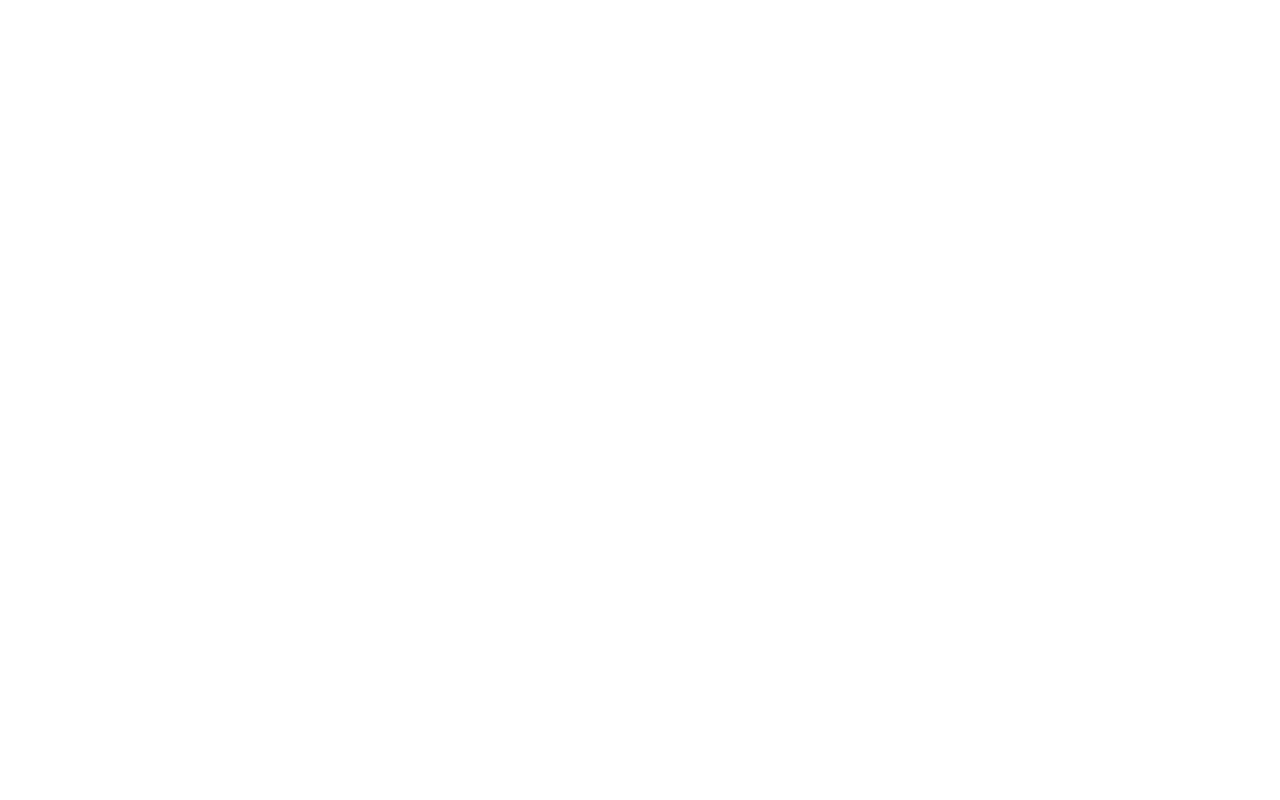
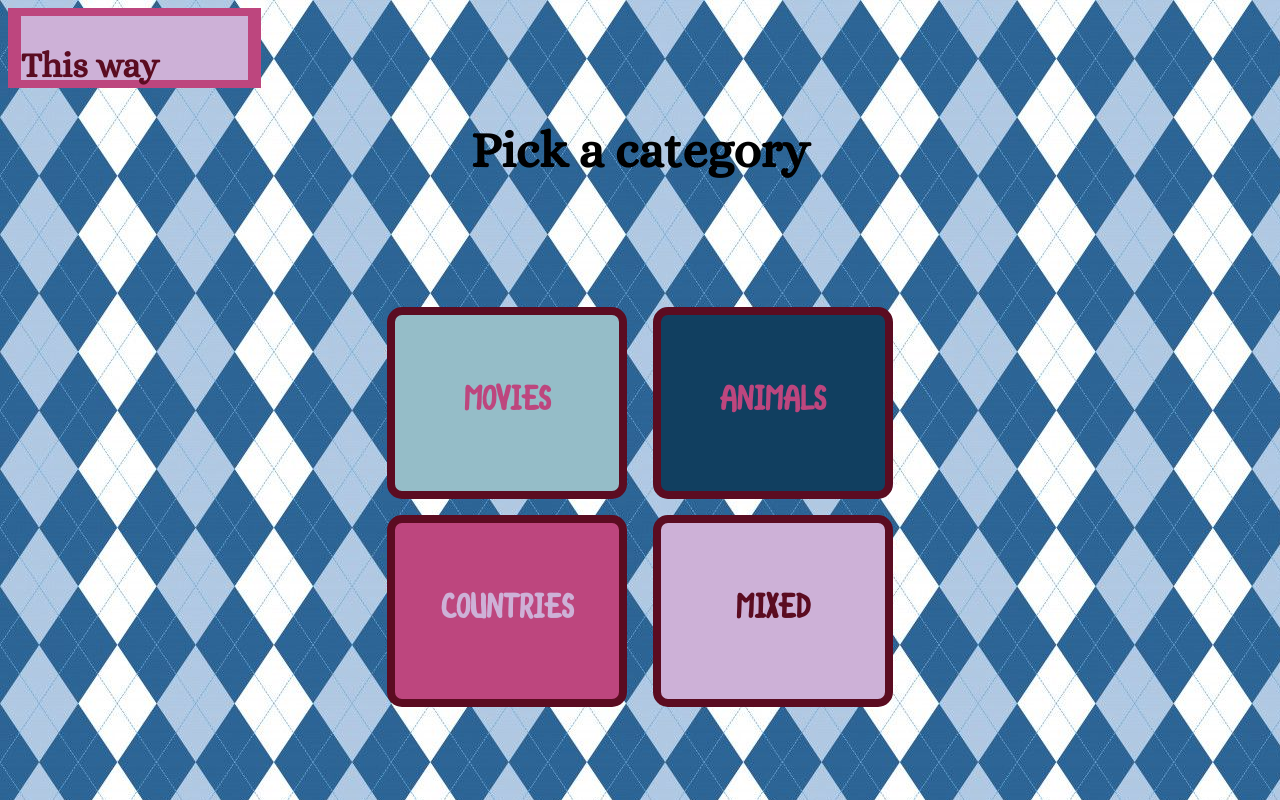
Before and after one commit to 3elinda/hangman, a plain HTML site: page html/options.html in a window 1280 px wide. Drawn offline with Linux system fonts and the light colour scheme.

Commit message:
HTML and CSS
Worked on the HTML and CSS for the options page and the hangman page.

```diff
--- /dev/null
+++ b/css/hangman.css
@@ -0,0 +1,27 @@
+:root {
+    --light-blue: #95BDC8;
+    --light-pink: #CDB1D7;
+    --light-purple: #CAAEE7;
+    --pink: #BD467E;
+    --red: #5B0C21;
+    --dark-blue: #113F60;
+}
+
+@font-face {
+  font-family: mainFont;
+  src: url(/fonts/AliceInWonderland-z051.ttf);
+}
+
+@font-face {
+  font-family: alice;
+  src: url(/fonts/Alice-Regular.ttf);
+}
+
+@font-face {
+  font-family: coolStory;
+  src: url(/fonts/coolstory\ regular.otf);
+}
+
+body{
+    background-color: var(--dark-blue);
+}
--- a/css/home.css
+++ b/css/home.css
@@ -1,6 +1,11 @@
-/* :root {
-    --main-color:;
-} */
+:root {
+    --light-blue: #95BDC8;
+    --light-pink: #CDB1D7;
+    --light-purple: #CAAEE7;
+    --pink: #BD467E;
+    --red: #5B0C21;
+    --dark-blue: #113F60;
+}
 
 @font-face {
   font-family: mainFont;
@@ -51,7 +56,13 @@ h1 {
   font-family: coolStory;
   font-weight: bold;
   font-size: 30px;
+  color: var(--red);
   padding: 3rem 2rem;
-  border: 5px solid black;
+  border: 5px solid var(--red);
   border-radius: 15px;
+  background-color: var(--light-pink);
 }
+
+a :hover{
+  cursor: pointer;
+}
--- /dev/null
+++ b/css/options.css
@@ -0,0 +1,115 @@
+:root {
+    --light-blue: #95BDC8;
+    --light-pink: #CDB1D7;
+    --light-purple: #CAAEE7;
+    --pink: #BD467E;
+    --red: #5B0C21;
+    --dark-blue: #113F60;
+}
+
+@font-face {
+  font-family: mainFont;
+  src: url(/fonts/AliceInWonderland-z051.ttf);
+}
+
+@font-face {
+  font-family: alice;
+  src: url(/fonts/Alice-Regular.ttf);
+}
+
+@font-face {
+  font-family: coolStory;
+  src: url(/fonts/coolstory\ regular.otf);
+}
+
+body{
+    background-image: url(/images/bg3.jpg);
+    /* display: flex;
+    flex-direction: column;
+    align-items: center;
+    justify-content: center; */
+}
+
+h1{
+    font-family: alice;
+    font-size: 50px;
+    display: flex;
+    justify-self: center;
+    margin-bottom: 8rem;
+}
+
+h2{
+    font-family: alice;
+    font-size: 35px;
+    color: var(--red);
+}
+
+header{
+    align-self: flex-start;
+}
+
+.border{
+    background-color: var(--pink);
+    height: 5rem;
+    width: 20%;
+    display: flex;
+    justify-content: center;
+    align-items: center;
+}
+
+.shape{
+    background-color: var(--light-pink);
+    /* clip-path: polygon(0% 0%, 5% 0%, 100% 0%, 100% 100%, 0% 100%, 0% 50%); */
+    /* clip-path: polygon(100% 100%, 0% 0%, 100% 0%, 0% 100%); */
+    height: 4rem;
+    width: 90%;
+}
+
+main{
+    display: flex;
+    flex-direction: column;
+    justify-content: space-between;
+    height: 50vh;
+    width: 40%;
+    justify-self: center;
+}
+
+section{
+    display: flex;
+    justify-content: space-between;
+    width: 100%;
+}
+
+a{
+    text-decoration: none;
+}
+
+button{
+  width: 15rem;
+  height: 12rem;
+  font-family: coolStory;
+  font-weight: bold;
+  font-size: 30px;
+  border-radius: 15px;
+  border: 8px solid var(--red);
+}
+
+#movies-btn{
+    color: var(--pink);
+    background-color: var(--light-blue);
+}
+
+#animals-btn{
+    color: var(--pink);
+    background-color: var(--dark-blue);
+}
+
+#countries-btn{
+    color: var(--light-pink);
+    background-color: var(--pink);
+}
+
+#mixed-btn{
+    color: var(--red);
+    background-color: var(--light-pink);
+}
--- a/html/hangman.html
+++ b/html/hangman.html
@@ -0,0 +1,57 @@
+<!DOCTYPE html>
+<html lang="en">
+<head>
+    <meta charset="UTF-8">
+    <meta name="viewport" content="width=device-width, initial-scale=1.0">
+    <title>Hangman</title>
+    <link rel="stylesheet" href="/css/hangman.css">
+</head>
+<body>
+    <header>
+        <div class="border">
+            <div class="shape">
+                <h2>This way</h2>
+            </div>
+        </div>
+        <h1>category</h1>
+        <div class="guesses">
+            <h2>Incorrect Guesses:</h2>
+            <p></p>
+        </div>
+    </header>
+
+    <main>
+        <section class=".section1"></section>
+        <section class="section2"></section>
+    </main>
+
+    <section>
+        <button>A</button>
+        <button>B</button>
+        <button>C</button>
+        <button>D</button>
+        <button>E</button>
+        <button>F</button>
+        <button>G</button>
+        <button>H</button>
+        <button>I</button>
+        <button>J</button>
+        <button>K</button>
+        <button>L</button>
+        <button>M</button>
+        <button>N</button>
+        <button>O</button>
+        <button>P</button>
+        <button>Q</button>
+        <button>R</button>
+        <button>S</button>
+        <button>T</button>
+        <button>U</button>
+        <button>V</button>
+        <button>W</button>
+        <button>X</button>
+        <button>Y</button>
+        <button>Z</button>
+    </section>
+</body>
+</html>
--- a/html/options.html
+++ b/html/options.html
@@ -0,0 +1,37 @@
+<!DOCTYPE html>
+<html lang="en">
+<head>
+    <meta charset="UTF-8">
+    <meta name="viewport" content="width=device-width, initial-scale=1.0">
+    <title>Categories</title>
+    <link rel="stylesheet" href="/css/options.css">
+</head>
+<body>
+    <header>
+        <div class="border">
+            <div class="shape">
+                <h2>This way</h2>
+            </div>
+        </div>
+    </header>
+    <h1>Pick a category</h1>
+    <main>
+        <section id="section1">
+        <a href="/html/hangman.html">
+            <button id="movies-btn">MOVIES</button>
+        </a>
+        <a href="/html/hangman.html">
+            <button id="animals-btn">ANIMALS</button>
+        </a>
+        </section>
+        <section id="section2">
+        <a href="/html/hangman.html">
+            <button id="countries-btn">COUNTRIES</button>
+        </a>
+        <a href="/html/hangman.html">
+            <button id="mixed-btn">MIXED</button>
+        </a>
+        </section>
+    </main>
+</body>
+</html>
```
